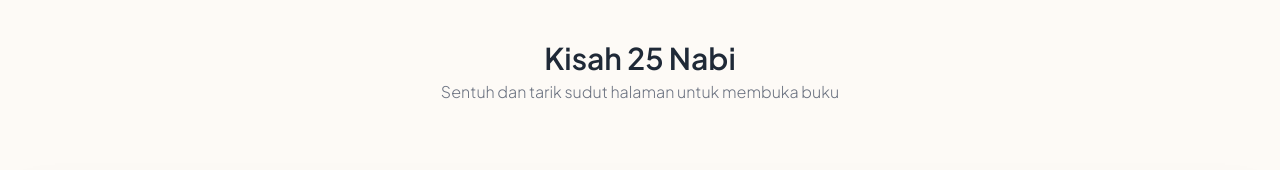
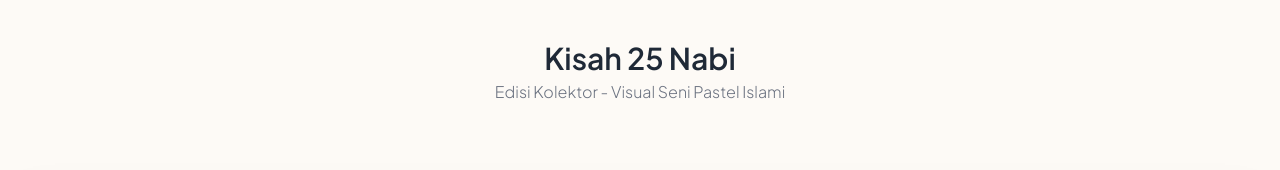
Before and after one commit to Yysaga/Nuranabi-2, a plain HTML site: page index.html in a window 1280 px wide. Shown: the top 170 px of the page. Drawn offline with nearby package versions, Linux system fonts and the light colour scheme; a script that the page names is missing.

Commit message:
Update index.html

```diff
--- a/index.html
+++ b/index.html
@@ -53,7 +53,7 @@
 
     <header class="py-10 text-center">
         <h1 class="text-3xl font-semibold text-gray-800">Kisah 25 Nabi</h1>
-        <p class="text-gray-500 font-light mt-1">Sentuh dan tarik sudut halaman untuk membuka buku</p>
+        <p class="text-gray-500 font-light mt-1">Edisi Kolektor - Visual Seni Pastel Islami</p>
     </header>
 
     <section class="book-section">
```
